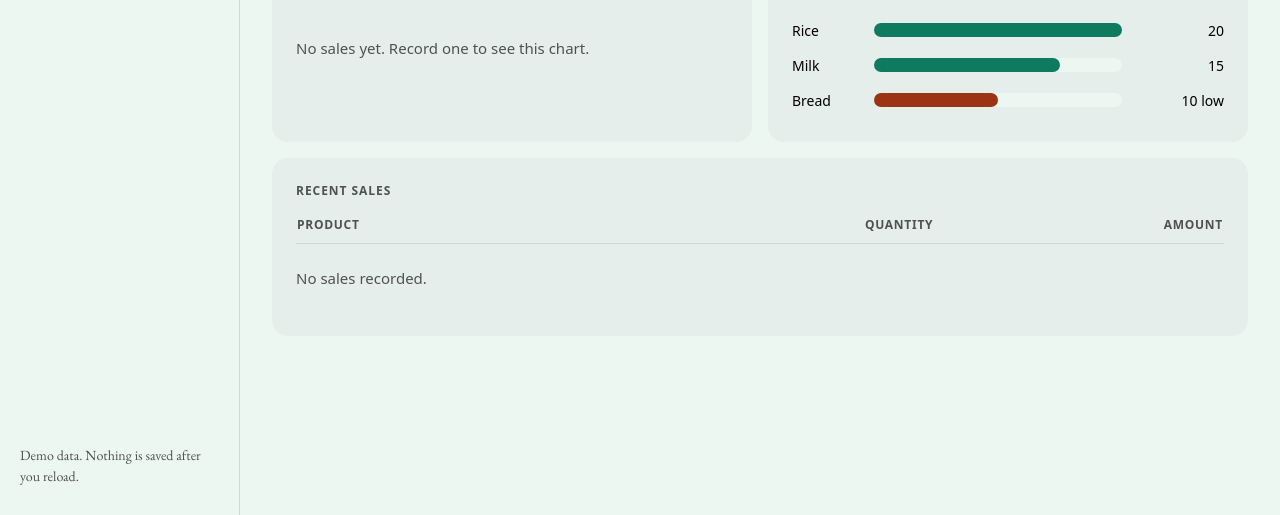
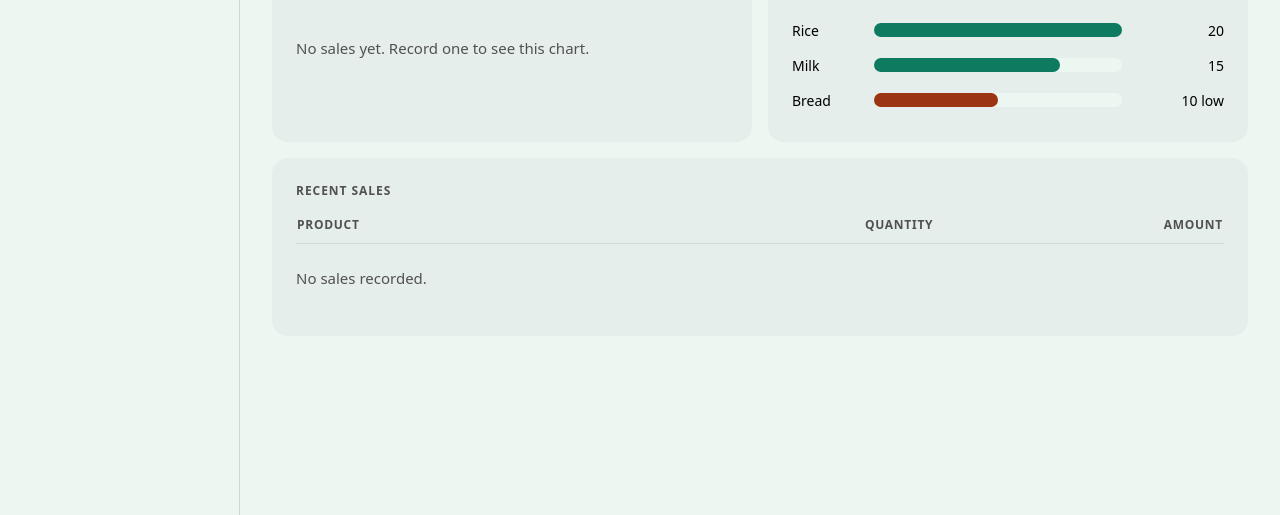
Before and after one commit to Johnlloyd17/tindahan-sims, a plain HTML site: page index.html in a window 1280 px wide. Shown: the part 285-800 px from the top of the page. Drawn offline with nearby package versions, Linux system fonts and the light colour scheme; a web font is replaced by a local one.

Commit message:
Update index.html

```diff
--- a/index.html
+++ b/index.html
@@ -21,7 +21,7 @@
         ><button data-v="sale">Make Sale</button
         ><button data-v="rep">Sales Report</button>
       </nav>
-      <p class="side-note">Demo data. Nothing is saved after you reload.</p>
+
     </aside>
     <div class="main">
       <header class="top">
```
